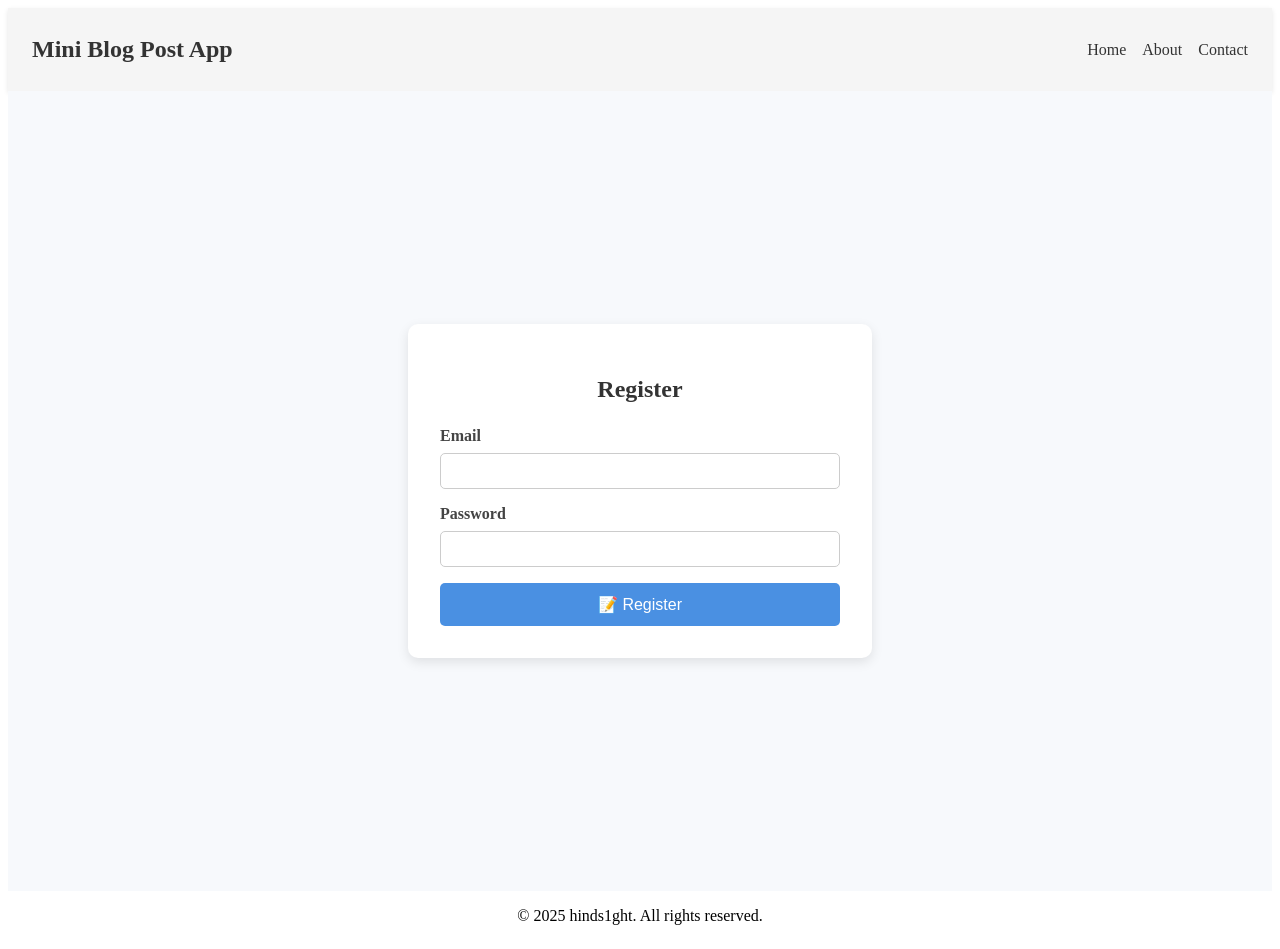
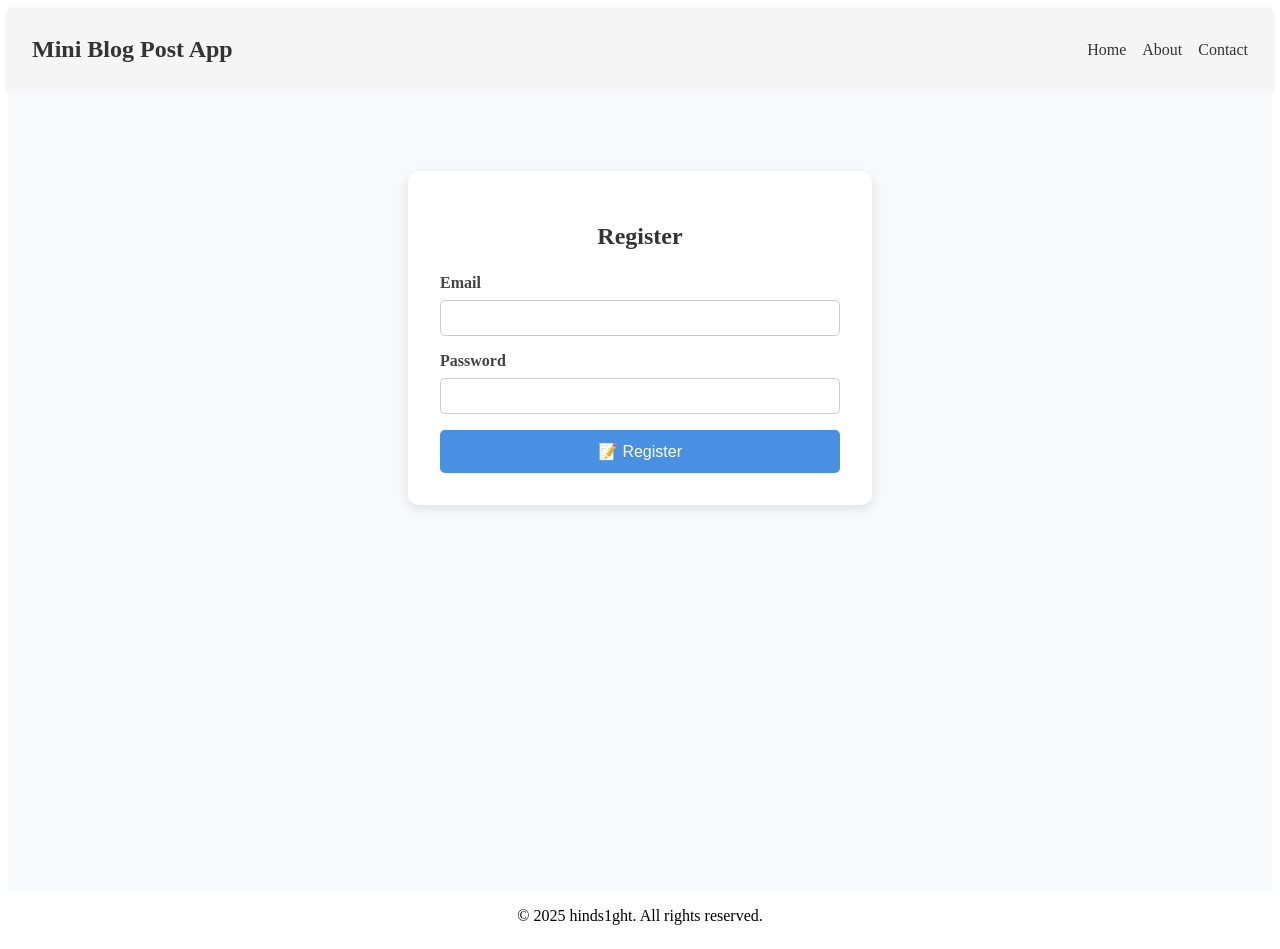
Before and after one commit to hinds1ght/mini-blog-posts-front-end, a React (Vite) app: page /register in a window 1280 px wide. Built offline with nearby package versions, Linux system fonts and the light colour scheme; no server answers.

Commit message:
adjust form alignments

```diff
--- a/src/Login.jsx
+++ b/src/Login.jsx
@@ -59,12 +59,13 @@ const styles = {
   container: {
     display: "flex",
     justifyContent: "center",
-    alignItems: "center",
+    alignItems: "flex-start",
     height: "100vh",
     backgroundColor: "#f7f9fc",
   },
   form: {
     background: "#fff",
+    marginTop: "5rem",
     padding: "2rem",
     borderRadius: "10px",
     boxShadow: "0 4px 12px rgba(0,0,0,0.1)",
--- a/src/Register.jsx
+++ b/src/Register.jsx
@@ -79,12 +79,13 @@ const styles = {
     container: {
       display: "flex",
       justifyContent: "center",
-      alignItems: "center",
+      alignItems: "flex-start",
       height: "100vh",
       backgroundColor: "#f7f9fc",
     },
     form: {
       background: "#fff",
+      marginTop: "5rem",
       padding: "2rem",
       borderRadius: "10px",
       boxShadow: "0 4px 12px rgba(0,0,0,0.1)",
```
